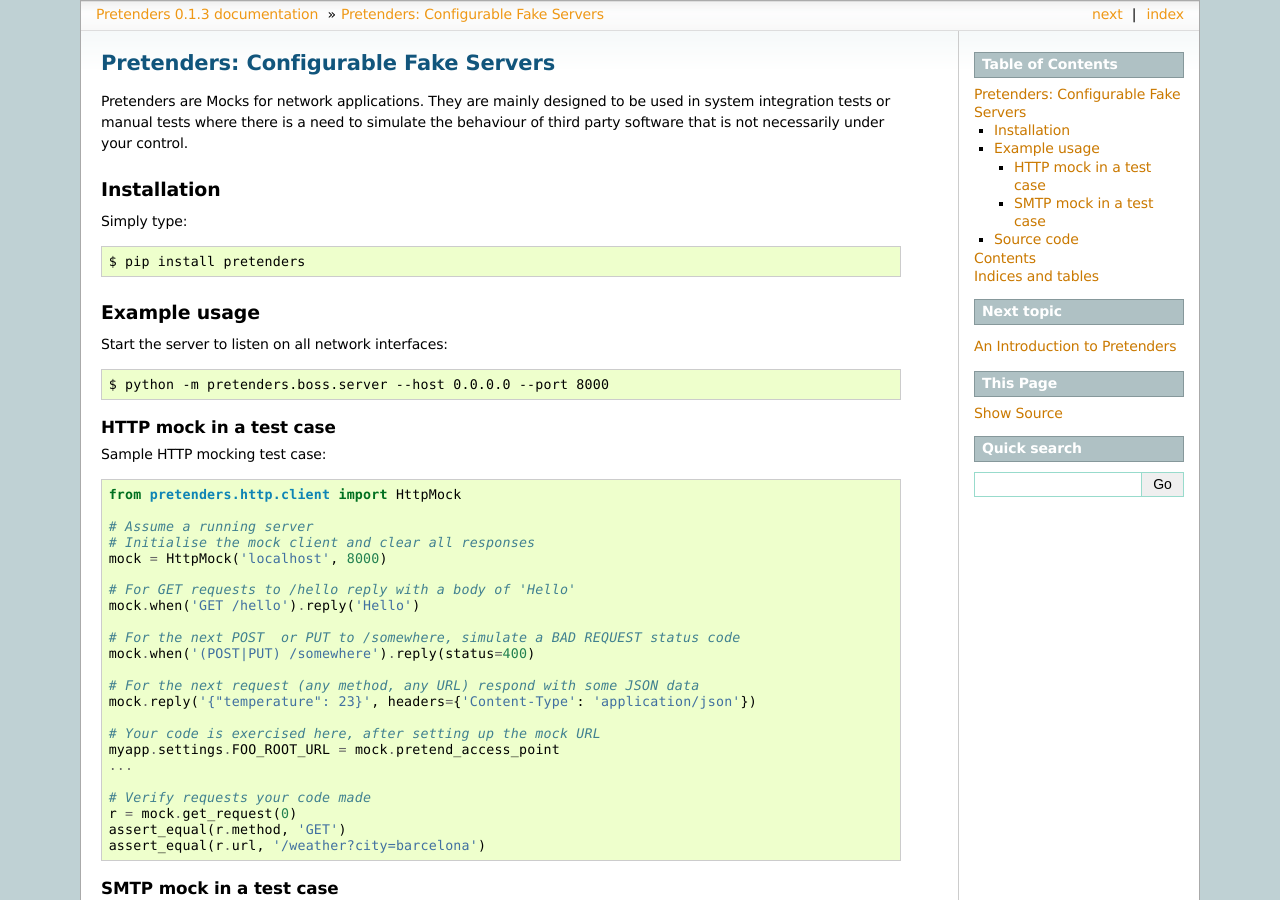
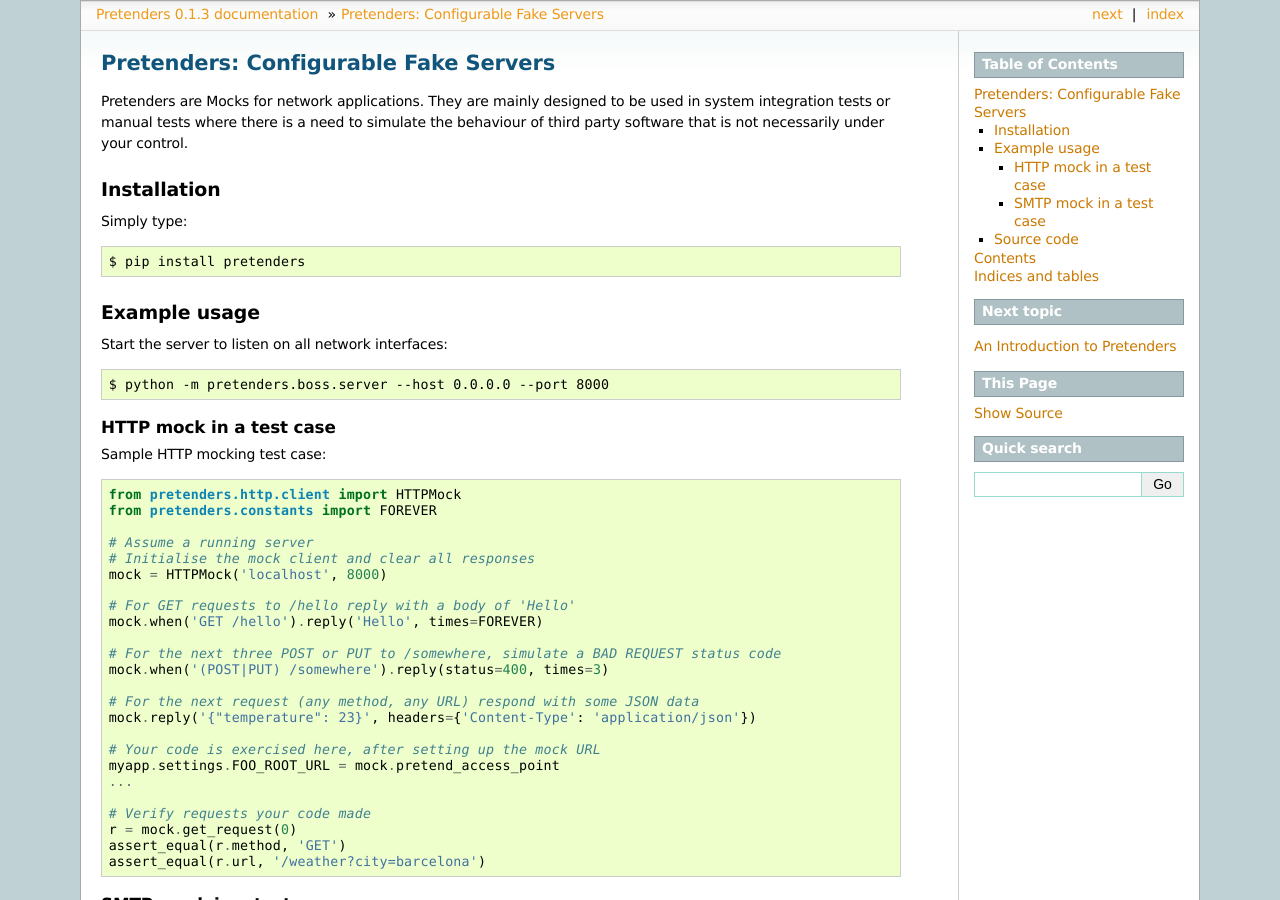
Before and after one commit to pretenders/pretenders, a Sphinx documentation site: the page built from docs/index.rst, in a window 1280 px wide and 900 px high. Built offline with Sphinx 7.4.7, drawn with Linux system fonts in a browser that asks for light colours.

Commit message:
Minor fixes in code sample for HTTP server

```diff
--- a/docs/index.rst
+++ b/docs/index.rst
@@ -30,17 +30,18 @@
 
 Sample HTTP mocking test case::
 
-    from pretenders.http.client import HttpMock
+    from pretenders.http.client import HTTPMock
+    from pretenders.constants import FOREVER
 
     # Assume a running server
     # Initialise the mock client and clear all responses
-    mock = HttpMock('localhost', 8000)
+    mock = HTTPMock('localhost', 8000)
 
     # For GET requests to /hello reply with a body of 'Hello'
-    mock.when('GET /hello').reply('Hello')
+    mock.when('GET /hello').reply('Hello', times=FOREVER)
 
-    # For the next POST  or PUT to /somewhere, simulate a BAD REQUEST status code
-    mock.when('(POST|PUT) /somewhere').reply(status=400)
+    # For the next three POST or PUT to /somewhere, simulate a BAD REQUEST status code
+    mock.when('(POST|PUT) /somewhere').reply(status=400, times=3)
 
     # For the next request (any method, any URL) respond with some JSON data
     mock.reply('{"temperature": 23}', headers={'Content-Type': 'application/json'})
```
Also changed, not shown: 1 other file.
